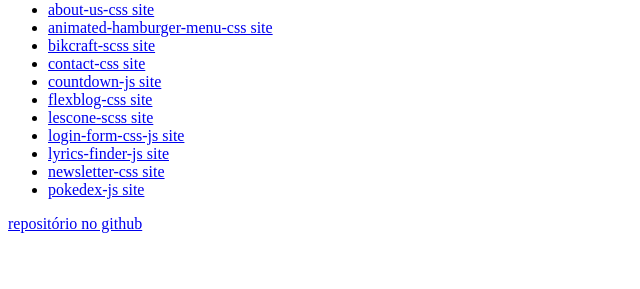
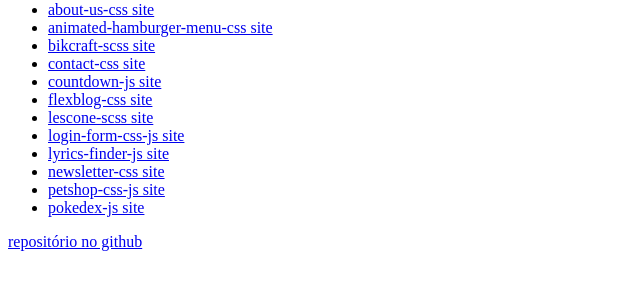
Before and after one commit to otaviothor/ui-projects, a plain HTML site: page index.html in a window 1280 px wide. Shown: the part 79-368 px from the top of the page, without its empty margins (0-640 px from the left). Drawn offline with Linux system fonts and the light colour scheme.

Commit message:
Update index.html

```diff
--- a/index.html
+++ b/index.html
@@ -55,6 +55,9 @@
         >
       </li>
       <li>
+        <a href="petshop-css-js/index.html" target="_blank">petshop-css-js site</a>
+      </li>
+      <li>
         <a href="pokedex-js/index.html" target="_blank">pokedex-js site</a>
       </li>
     </ul>
```
